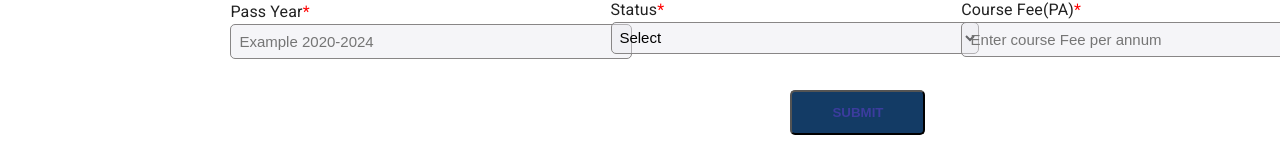
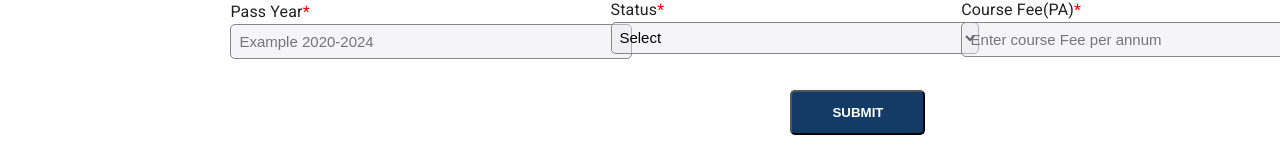
Before and after one commit to PankajBehera-1/SAMS_ADMIN, a React (Create React App) app: page /admission in a window 1280 px wide. Shown: the part 1189-1342 px from the top of the page. Built offline with nearby package versions, Linux system fonts and the light colour scheme.

Commit message:
oriented viewprof page bijay

```diff
--- a/src/common/css/admission.module.css
+++ b/src/common/css/admission.module.css
@@ -152,8 +152,8 @@ h4 {
 }
 button {
   background-color: #133b65;
-  /* color: #fff; */
-  color:rgb(60, 60, 158);
+  color: #fff;
+  /* color:rgb(60, 60, 158); */
   padding: 13px 40px;
   text-transform: uppercase;
   cursor: pointer;
--- a/src/components/professors/tableProfessors.jsx
+++ b/src/components/professors/tableProfessors.jsx
@@ -110,7 +110,7 @@ const TableProfessors = () => {
 
     return (
         <Paper>
-            <Grid container lg={12} style={{ marginTop: "8%", marginLeft: "18%", }}>
+            <Grid container lg={12} style={{ marginLeft: "18%", }}>
                 <Grid item style={{ width: "80%", position: "absolute" }}>
 
 
```
